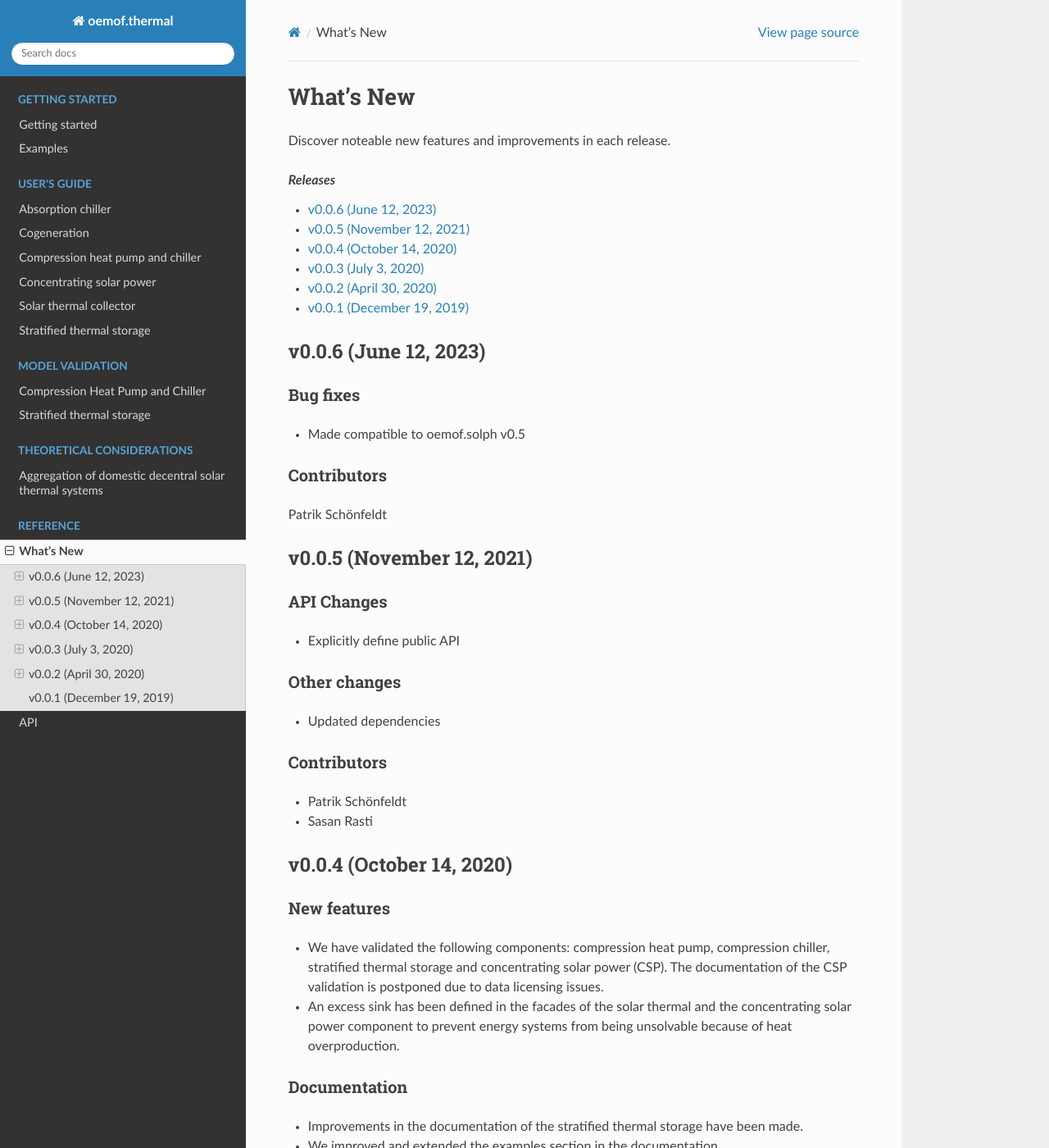
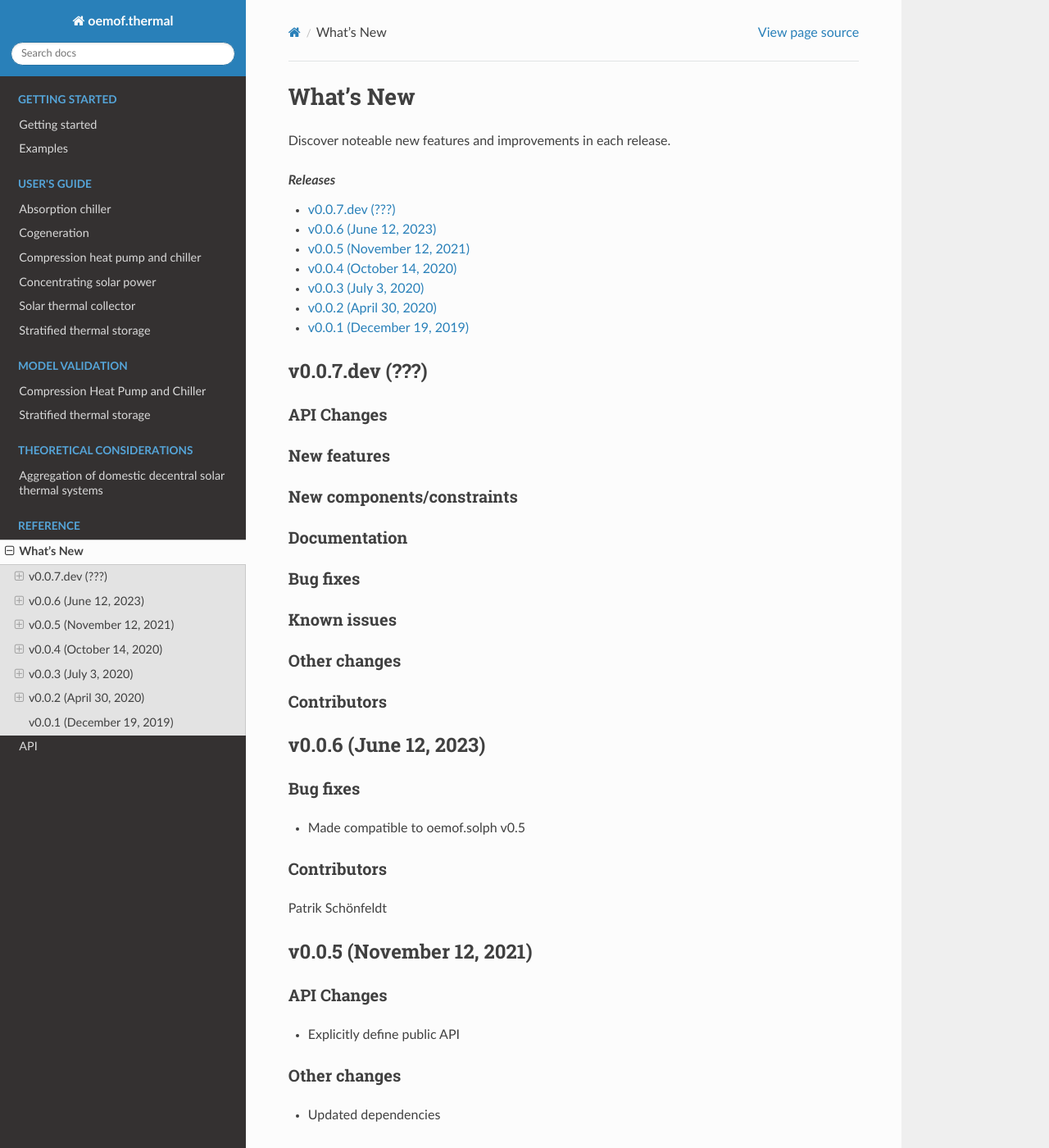
Before and after one commit to oemof/oemof-thermal, a Sphinx documentation site: the page built from docs/whats_new.rst, in a window 1280 px wide and 1400 px high. Shown: the whole window at 82% size. Built offline with Sphinx 7.4.7 and the Read the Docs theme 2.0.0, drawn with Linux system fonts in a browser that asks for light colours; formulas are drawn with MathJax 3.

Commit message:
Prepare for development towwards 0.0.7

```diff
--- a/docs/whats_new.rst
+++ b/docs/whats_new.rst
@@ -8,6 +8,7 @@
     :local:
     :backlinks: top
 
+.. include::  whats_new/v0-0-7.rst
 .. include::  whats_new/v0-0-6.rst
 .. include::  whats_new/v0-0-5.rst
 .. include::  whats_new/v0-0-4.rst
--- /dev/null
+++ b/docs/whats_new/v0-0-7.rst
@@ -0,0 +1,26 @@
+v0.0.7.dev (???)
+=============
+
+API Changes
+-----------
+
+New features
+------------
+
+New components/constraints
+--------------------------
+
+Documentation
+-------------
+
+Bug fixes
+---------
+
+Known issues
+------------
+
+Other changes
+-------------
+
+Contributors
+------------
--- a/setup.py
+++ b/setup.py
@@ -10,7 +10,7 @@
 
 
 setup(name='oemof.thermal',
-      version='0.0.6',
+      version='0.0.7.dev',
       author='oemof developer group',
       author_email='contact@oemof.org',
       description=(
```
Also changed, not shown: 2 other files.
